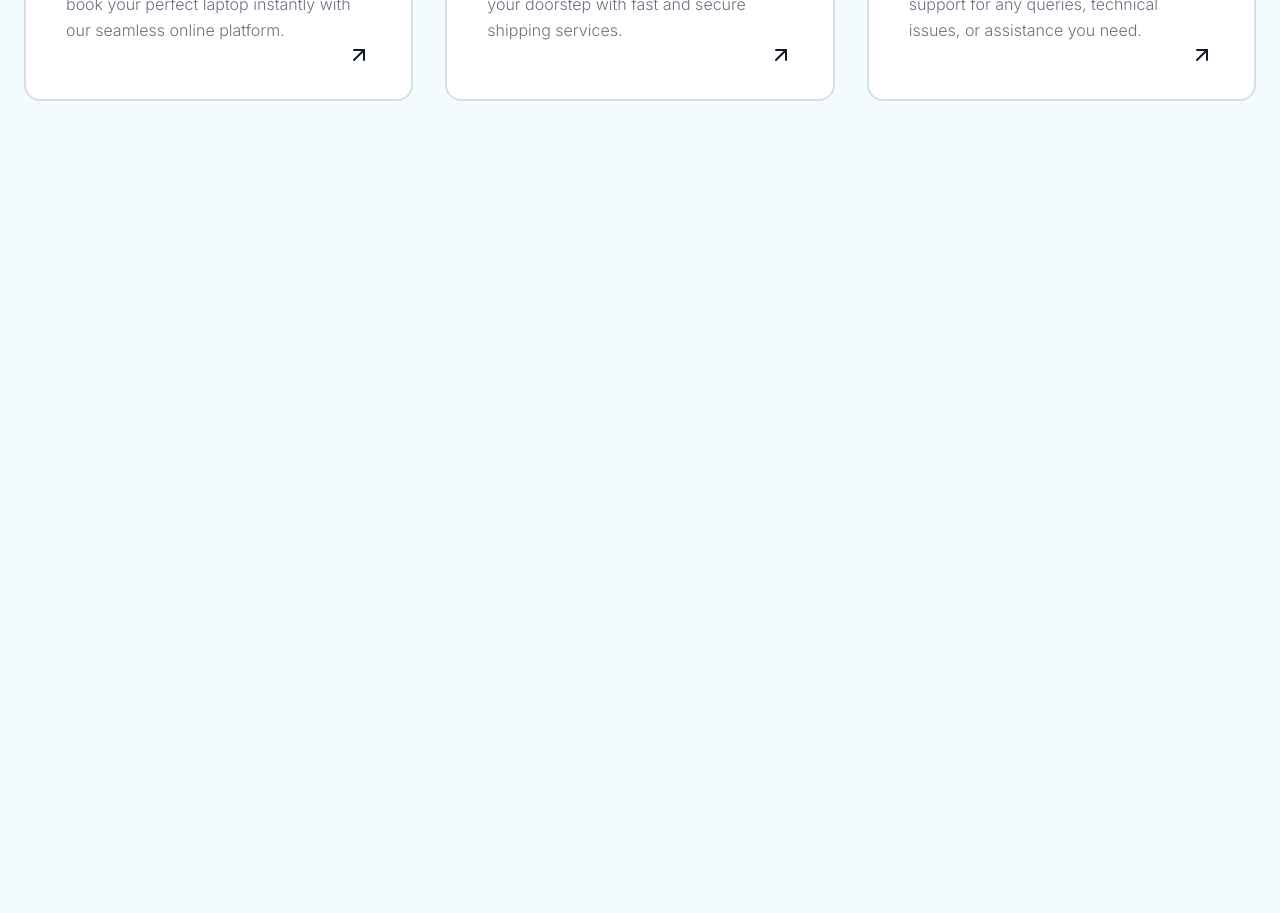
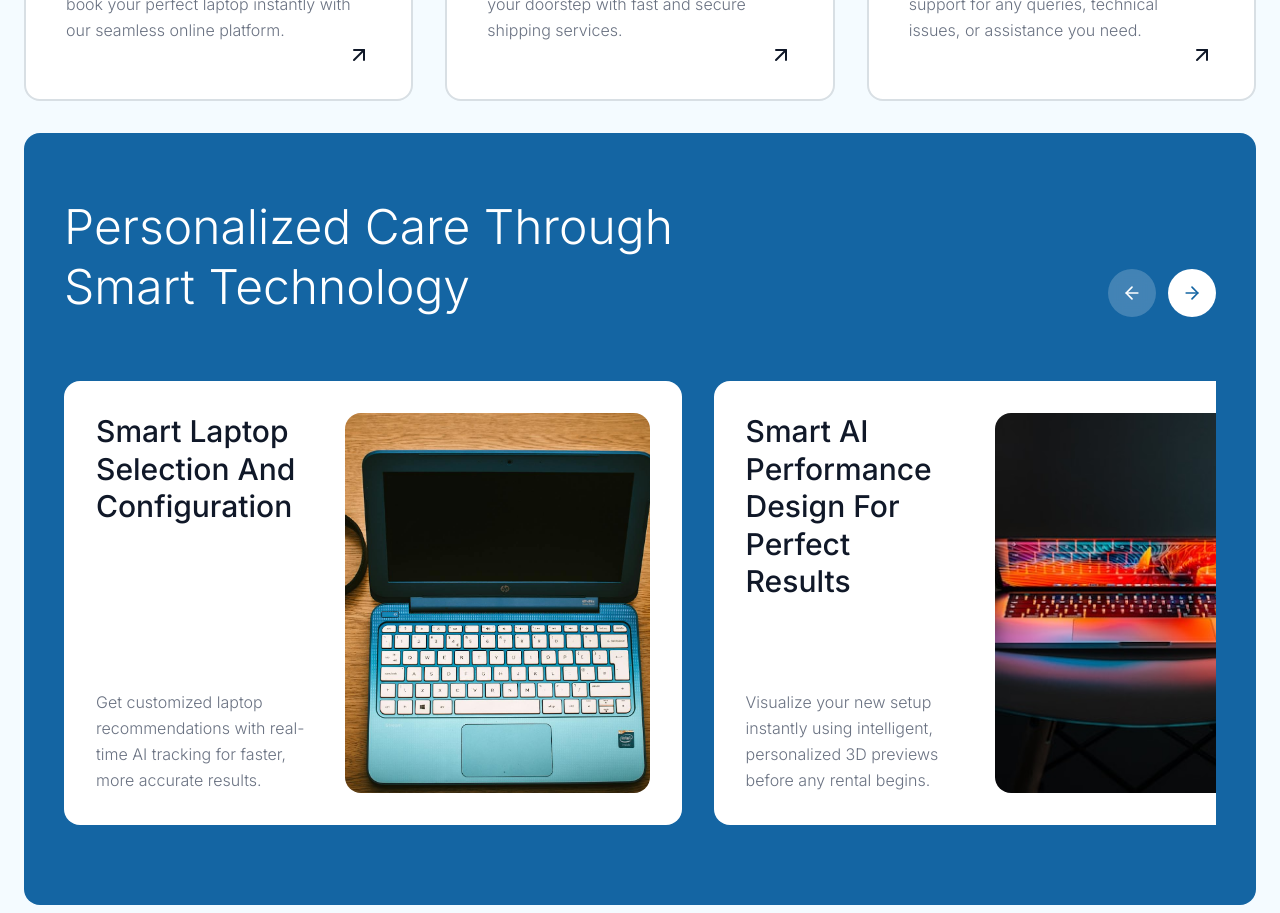
Before and after one commit to Prakash1185/Laptop-Rental-Template, a Next.js app: page / in a window 1280 px wide. Shown: the part 1540-2453 px from the top of the page. Before the commit the page ends 1681 px from the top, so only its background shows below. Built offline with nearby package versions, Linux system fonts and the light colour scheme.

Commit message:
feat:features section added

```diff
--- a/app/globals.css
+++ b/app/globals.css
@@ -108,3 +108,13 @@
 .font-inter {
   font-family: "Inter", sans-serif;
 }
+
+@layer utilities {
+  .hide-scrollbar::-webkit-scrollbar {
+    display: none;
+  }
+  .hide-scrollbar {
+    -ms-overflow-style: none;
+    scrollbar-width: none;
+  }
+}
--- a/app/page.tsx
+++ b/app/page.tsx
@@ -1,3 +1,4 @@
+import Features from "@/components/features";
 import HeroSection from "@/components/hero-section";
 import MissionSection from "@/components/mission";
 import ServicesSection from "@/components/services";
@@ -8,6 +9,7 @@ export default function Home() {
       <HeroSection/>
       <MissionSection/>
       <ServicesSection/>
+      <Features/>
     </div>
   )
 }
--- /dev/null
+++ b/components/features.tsx
@@ -0,0 +1,142 @@
+"use client";
+
+import React, { useRef } from "react";
+import Image from "next/image";
+import { ArrowLeft, ArrowRight } from "lucide-react";
+
+const Features = () => {
+  const scrollContainerRef = useRef<HTMLDivElement>(null);
+
+  const scroll = (direction: "left" | "right") => {
+    if (scrollContainerRef.current) {
+      const { current } = scrollContainerRef;
+      const maxScrollLeft = current.scrollWidth - current.clientWidth;
+
+      // Calculate scroll amount based on the first card's width + gap
+      const cardWidth =
+        current.children[0]?.clientWidth || current.offsetWidth / 2;
+      const gap = 24; // approximate gap in px
+      const scrollAmount = cardWidth + gap;
+
+      if (direction === "right") {
+        // If at the end, loop back to the start
+        if (Math.ceil(current.scrollLeft) >= maxScrollLeft - 10) {
+          current.scrollTo({ left: 0, behavior: "smooth" });
+        } else {
+          current.scrollBy({ left: scrollAmount, behavior: "smooth" });
+        }
+      } else {
+        // If at the start, loop to the end
+        if (current.scrollLeft <= 10) {
+          current.scrollTo({ left: maxScrollLeft, behavior: "smooth" });
+        } else {
+          current.scrollBy({ left: -scrollAmount, behavior: "smooth" });
+        }
+      }
+    }
+  };
+
+  const features = [
+    {
+      title: "Smart Laptop Selection And Configuration",
+      description:
+        "Get customized laptop recommendations with real-time AI tracking for faster, more accurate results.",
+      image: "/hero.jpg",
+    },
+    {
+      title: "Smart AI Performance Design For Perfect Results",
+      description:
+        "Visualize your new setup instantly using intelligent, personalized 3D previews before any rental begins.",
+      image: "/hero2.jpg",
+    },
+    {
+      title: "Seamless Doorstep Delivery & Setup",
+      description:
+        "Enjoy hassle-free delivery and professional setup right at your doorstep, ensuring you're ready to work instantly.",
+      image: "/hero4.jpg",
+    },
+    {
+      title: "Smart Laptop Selection And Configuration",
+      description:
+        "Get customized laptop recommendations with real-time AI tracking for faster, more accurate results.",
+      image: "/hero.jpg",
+    },
+    {
+      title: "Smart AI Performance Design For Perfect Results",
+      description:
+        "Visualize your new setup instantly using intelligent, personalized 3D previews before any rental begins.",
+      image: "/hero2.jpg",
+    },
+    {
+      title: "Seamless Doorstep Delivery & Setup",
+      description:
+        "Enjoy hassle-free delivery and professional setup right at your doorstep, ensuring you're ready to work instantly.",
+      image: "/hero4.jpg",
+    },
+  ];
+
+  return (
+    <section className="w-full bg-primary px-5 sm:px-8 md:px-10 py-10 md:py-16 rounded-xl ">
+      {/* Header Section */}
+      <div className="flex flex-col md:flex-row justify-between items-start md:items-end mb-8 md:mb-16 gap-6">
+        <h2 className="text-white text-3xl md:text-4xl lg:text-5xl font-light max-w-2xl leading-tight">
+          Personalized Care Through <br className="hidden md:block" />
+          Smart Technology
+        </h2>
+
+        {/* Navigation Buttons */}
+        <div className="flex gap-3">
+          <button
+            onClick={() => scroll("left")}
+            className="w-10 h-10 md:w-12 md:h-12 rounded-full bg-white/20 hover:bg-white/30 flex items-center justify-center text-white transition-colors backdrop-blur-sm shrink-0"
+            aria-label="Scroll left"
+          >
+            <ArrowLeft className="w-5 h-5" />
+          </button>
+          <button
+            onClick={() => scroll("right")}
+            className="w-10 h-10 md:w-12 md:h-12 rounded-full bg-white hover:bg-gray-100 flex items-center justify-center text-primary transition-colors shrink-0"
+            aria-label="Scroll right"
+          >
+            <ArrowRight className="w-5 h-5" />
+          </button>
+        </div>
+      </div>
+
+      {/* Cards Container */}
+      <div
+        ref={scrollContainerRef}
+        className="flex flex-row gap-4 md:gap-6 lg:gap-8 overflow-x-auto pb-4 snap-x snap-mandatory hide-scrollbar"
+      >
+        {features.map((feature, index) => (
+          <div
+            key={index}
+            className="bg-white rounded-xl p-3 sm:p-6 md:p-8 flex flex-col md:flex-row gap-6 md:gap-8 w-[85vw] sm:w-[400px] md:w-[600px] lg:w-[calc(55%-1rem)] snap-center shrink-0 min-h-[auto] md:min-h-[420px]"
+          >
+            {/* Text Content */}
+            <div className="flex flex-col justify-between md:w-[40%] order-2 md:order-1">
+              <h3 className="text-2xl md:text-3xl font-medium text-gray-900 leading-tight mb-4 md:mb-0">
+                {feature.title}
+              </h3>
+              <p className="text-gray-500 text-sm md:text-base font-light leading-relaxed">
+                {feature.description}
+              </p>
+            </div>
+
+            {/* Image */}
+            <div className="relative w-full md:w-[55%] h-[240px] md:h-[340px] lg:h-[380px] rounded-xl overflow-hidden shrink-0 order-1 md:order-2">
+              <Image
+                src={feature.image}
+                alt={feature.title}
+                fill
+                className="object-cover"
+              />
+            </div>
+          </div>
+        ))}
+      </div>
+    </section>
+  );
+};
+
+export default Features;
```
